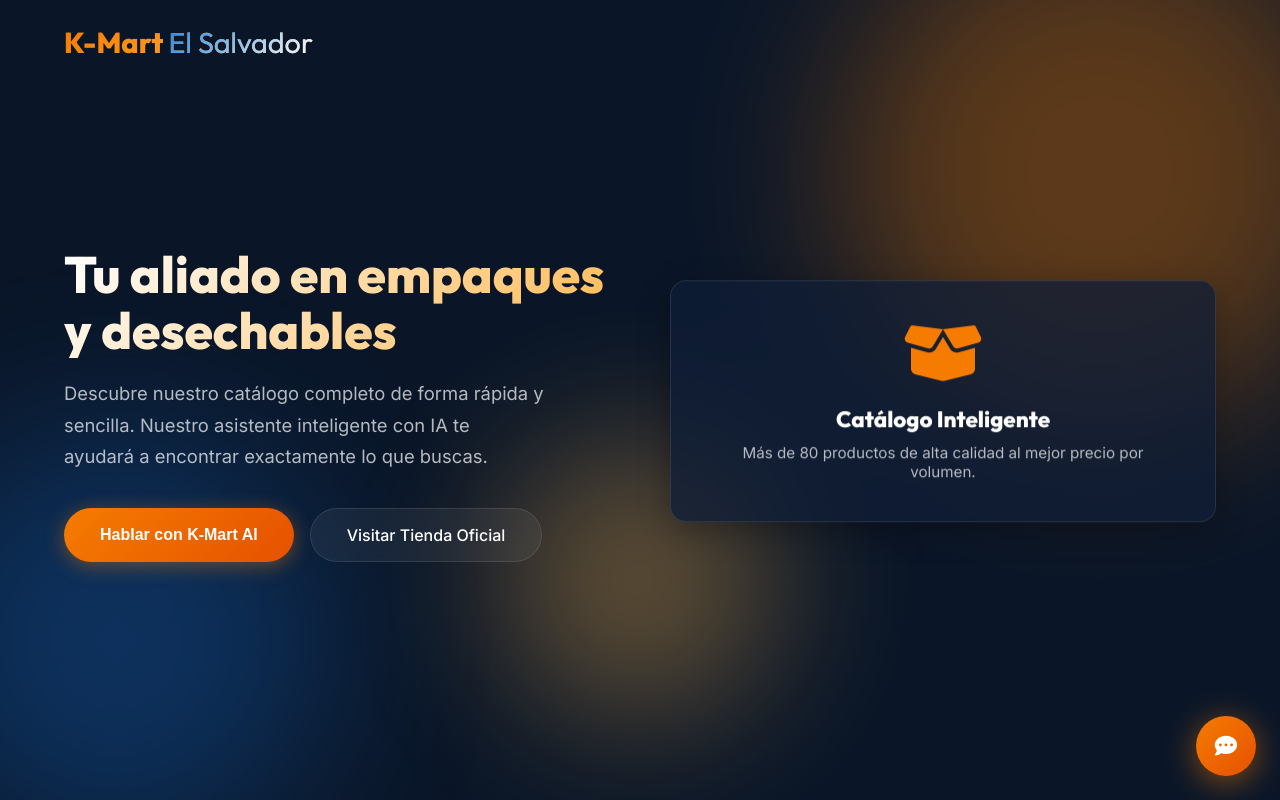
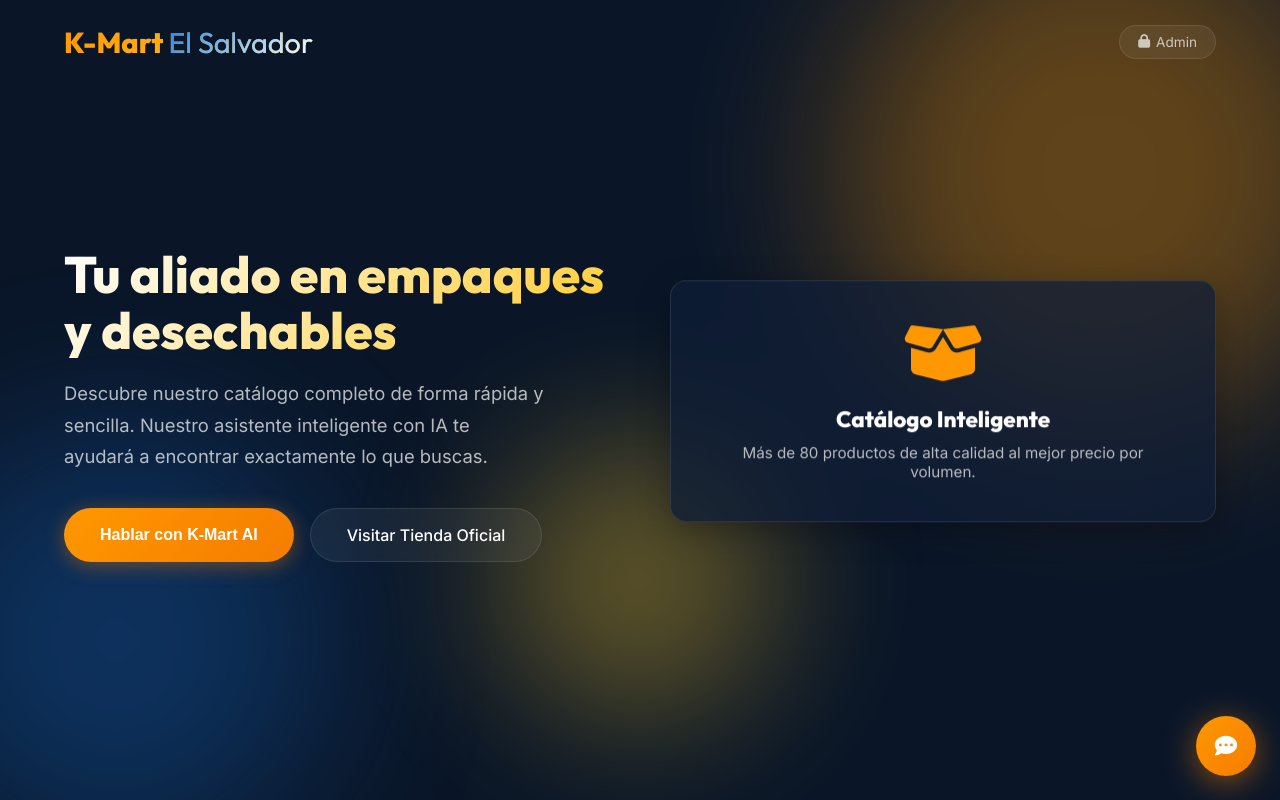
Before and after one commit to Oleiva12/kmarkettest, a website: page public/index.html in a window 1280 px wide. Drawn offline with nearby package versions, Linux system fonts and the light colour scheme.

Commit message:
fix: true orange colors + admin button on landing page

```diff
--- a/public/admin.css
+++ b/public/admin.css
@@ -1,12 +1,12 @@
 /* ─── K-Mart CRM Dashboard — Orange & Blue ─── */
 :root {
-  --primary: #F57C00;
-  --primary-light: #FF9800;
-  --primary-dark: #E65100;
+  --primary: #FF9800;
+  --primary-light: #FFB300;
+  --primary-dark: #F57C00;
   --secondary: #1565C0;
   --secondary-light: #1E88E5;
   --secondary-dark: #0D47A1;
-  --accent: #FFB74D;
+  --accent: #FFCA28;
   --bg-body: #070E1B;
   --bg-sidebar: #0B1526;
   --bg-card: rgba(15, 28, 52, 0.85);
--- a/public/index.html
+++ b/public/index.html
@@ -23,6 +23,7 @@
             <div class="logo">
                 <h1>K-Mart <span>El Salvador</span></h1>
             </div>
+            <a href="/admin.html" class="admin-link"><i class="fa-solid fa-lock"></i> Admin</a>
         </header>
 
         <section class="hero">
--- a/public/style.css
+++ b/public/style.css
@@ -1,12 +1,12 @@
 /* ─── K-Mart El Salvador — Orange & Blue Design System ─── */
 :root {
-  --primary: #F57C00;
-  --primary-light: #FF9800;
-  --primary-dark: #E65100;
+  --primary: #FF9800;
+  --primary-light: #FFB300;
+  --primary-dark: #F57C00;
   --secondary: #1565C0;
   --secondary-light: #1E88E5;
   --secondary-dark: #0D47A1;
-  --accent: #FFB74D;
+  --accent: #FFCA28;
   --bg-dark: #0A1628;
   --bg-card: rgba(15, 30, 55, 0.75);
   --bg-glass: rgba(255, 255, 255, 0.06);
@@ -94,7 +94,25 @@
   -webkit-text-fill-color: transparent;
   background-clip: text;
 }
-
+.admin-link {
+  color: var(--text-secondary);
+  text-decoration: none;
+  font-size: 0.85rem;
+  padding: 8px 18px;
+  border: 1px solid var(--border);
+  border-radius: 30px;
+  transition: var(--transition);
+  display: flex;
+  align-items: center;
+  gap: 6px;
+  backdrop-filter: blur(10px);
+  background: var(--bg-glass);
+}
+.admin-link:hover {
+  border-color: var(--primary);
+  color: var(--primary-light);
+  background: rgba(255, 152, 0, 0.08);
+}
 /* ─── Hero ─── */
 .hero {
   display: grid;
```
